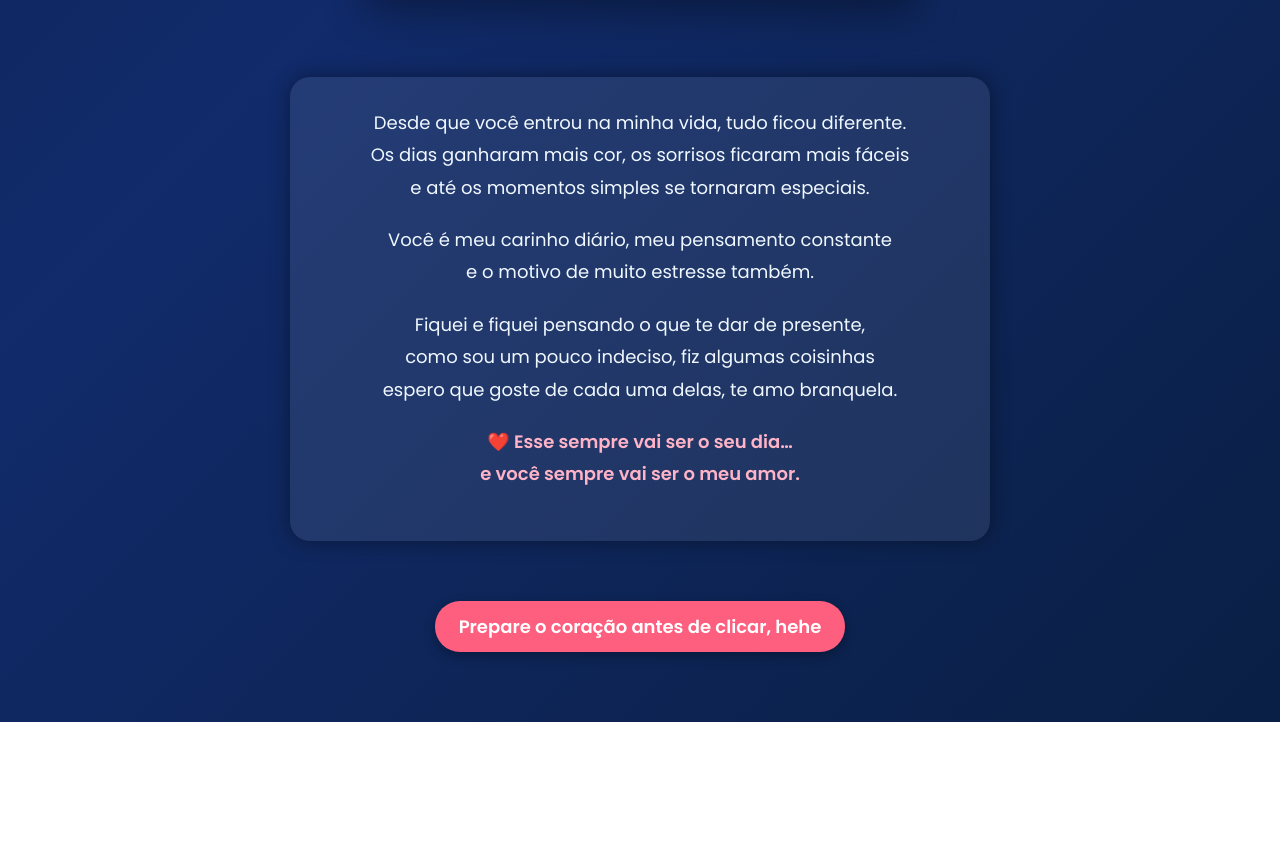
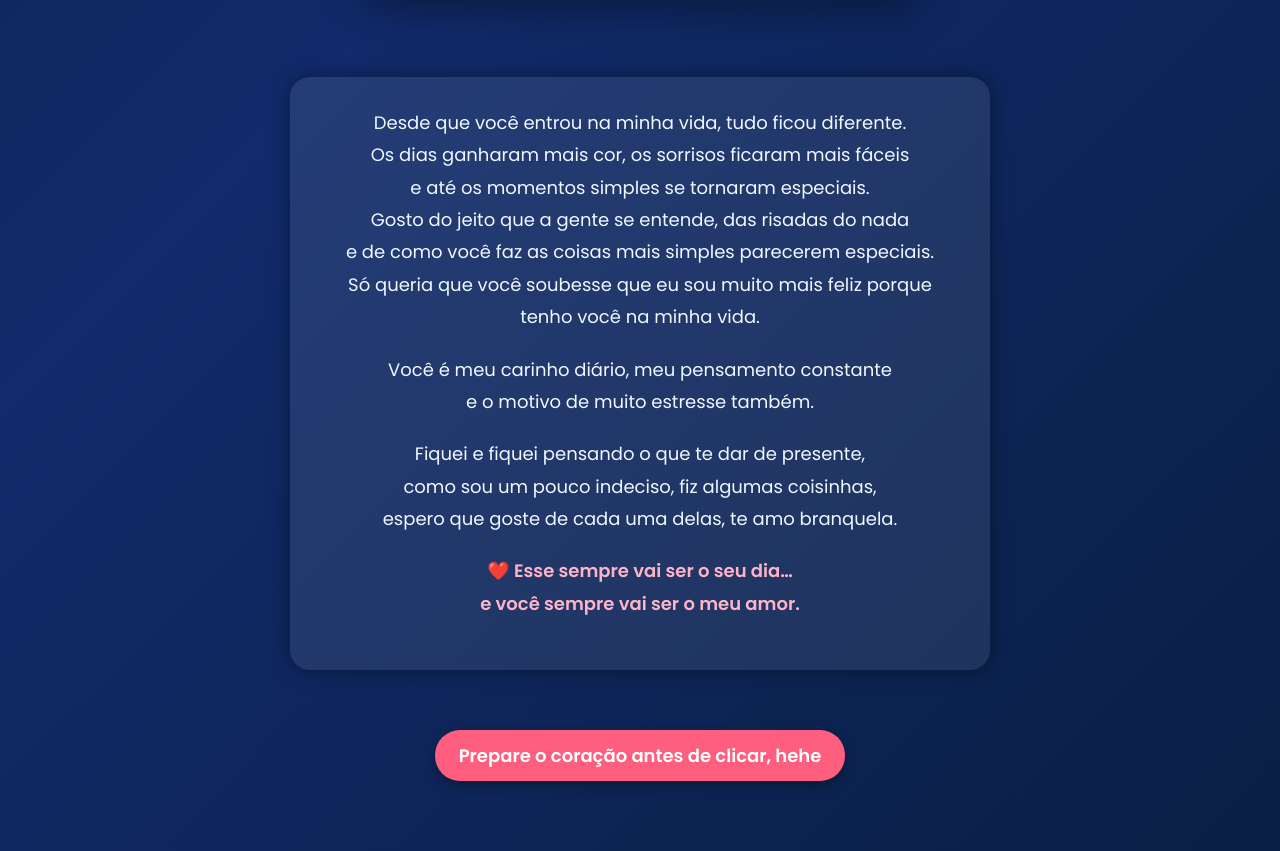
Before and after one commit to PedroBravim/Presente01, a plain HTML site: page index.html in a window 1280 px wide. Shown: the part 1325-2176 px from the top of the page. Before the commit the page ends 2047 px from the top, so only its background shows below. Drawn offline with Linux system fonts and the light colour scheme.

Commit message:
Update index.html
novas palavras

```diff
--- a/index.html
+++ b/index.html
@@ -155,7 +155,10 @@
         <p>
             Desde que você entrou na minha vida, tudo ficou diferente.<br>
             Os dias ganharam mais cor, os sorrisos ficaram mais fáceis<br>
-            e até os momentos simples se tornaram especiais.
+            e até os momentos simples se tornaram especiais.<br>
+            Gosto do jeito que a gente se entende, das risadas do nada <br>
+            e de como você faz as coisas mais simples parecerem especiais.<br>
+            Só queria que você soubesse que eu sou muito mais feliz porque tenho você na minha vida.
         </p>
 
         <p>
@@ -165,7 +168,7 @@
 
         <p>
             Fiquei e fiquei pensando o que te dar de presente,<br>
-            como sou um pouco indeciso, fiz algumas coisinhas<br>
+            como sou um pouco indeciso, fiz algumas coisinhas,<br>
             espero que goste de cada uma delas, te amo branquela.
         </p>
 
@@ -212,4 +215,5 @@ document.addEventListener("click", iniciarMusica);
 document.addEventListener("touchstart", iniciarMusica);
 </script>
 </body>
+
 </html>
```
